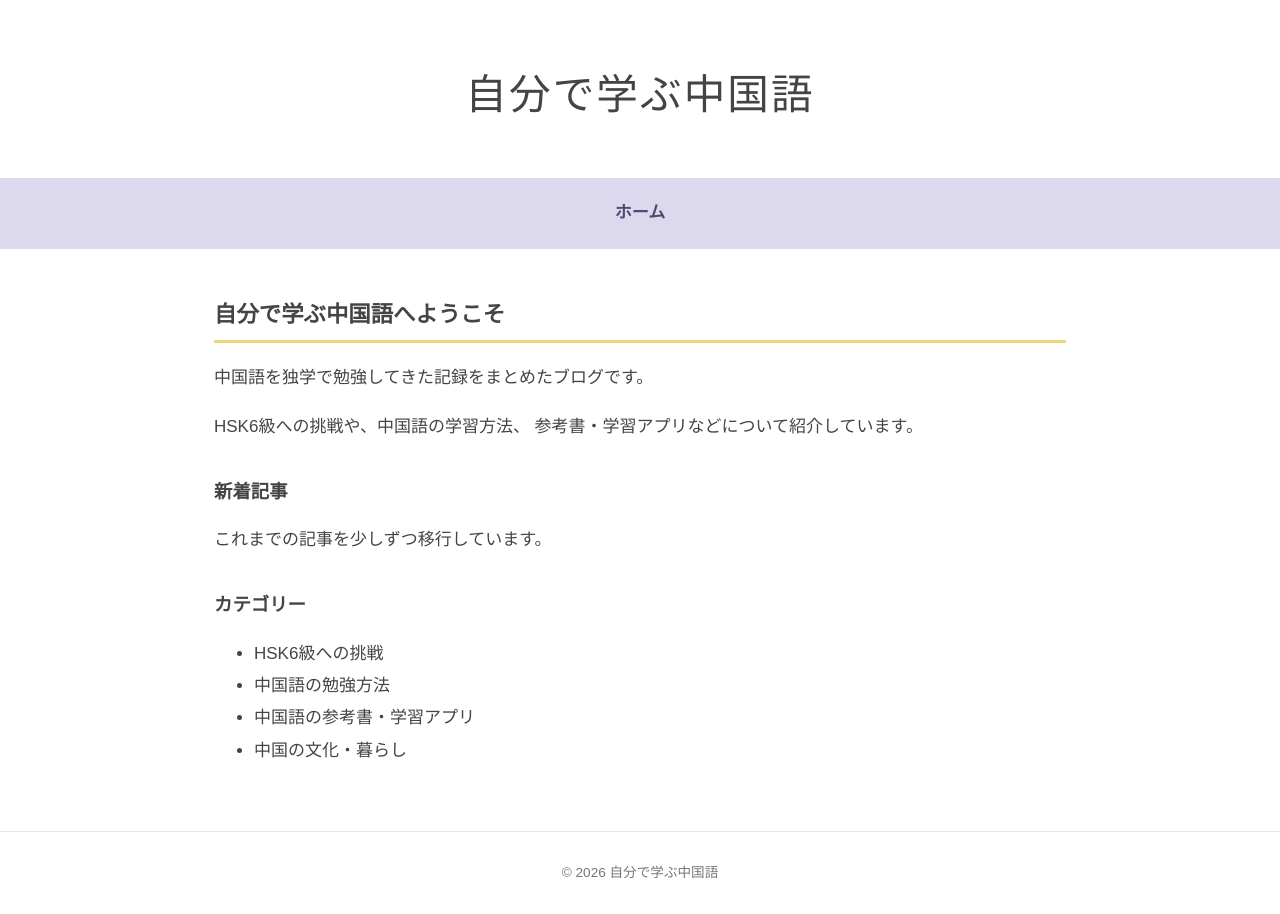
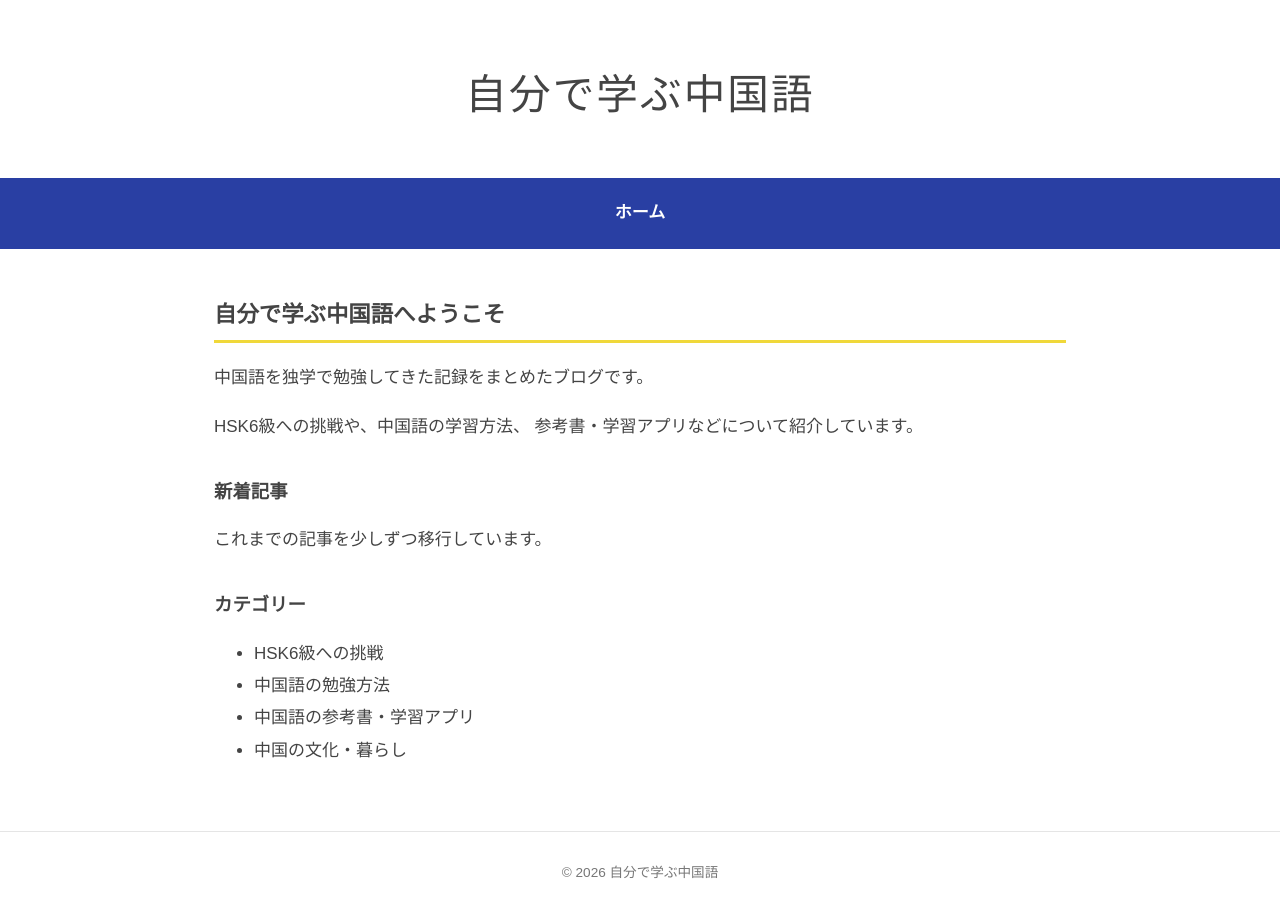
Before and after one commit to linlin-art/jibundemanabu, a Jekyll site: the page built from index.md, in a window 1280 px wide. Built offline with Jekyll 4.4.1, drawn with Linux system fonts in a browser that asks for light colours.

Commit message:
Update default.html

```diff
--- a/_layouts/default.html
+++ b/_layouts/default.html
@@ -44,7 +44,7 @@
     nav {
       margin-top: 52px;
       padding: 15px 20px;
-      background: #DCD8EE;
+      background: #293FA3;
     }
 
     nav a {
@@ -52,13 +52,13 @@
       margin: 0 12px;
       padding: 4px 12px;
       border-radius: 3px;
-      color: #51466D;
+      color: #ffffff;
       font-weight: 700;
       text-decoration: none;
     }
 
     nav a:hover {
-      background: #C9C2E2;
+      background: #203080;
     }
 
     main {
@@ -82,7 +82,7 @@
     main h2 {
       margin-top: 2em;
       padding-bottom: 0.35em;
-      border-bottom: 3px solid #E8D77B;
+      border-bottom: 3px solid #F0D83A;
       font-size: 1.4rem;
       font-weight: 600;
     }
@@ -94,7 +94,7 @@
     }
 
     main a {
-      color: #61518A;
+      color: #3048A5;
       text-decoration: underline;
       text-underline-offset: 0.2em;
     }
@@ -104,8 +104,12 @@
     }
 
     a:focus-visible {
-      outline: 3px solid #61518A;
+      outline: 3px solid #3048A5;
       outline-offset: 4px;
+    }
+
+    nav a:focus-visible {
+      outline-color: #ffffff;
     }
 
     main img {
@@ -116,12 +120,12 @@
     main pre {
       overflow-x: auto;
       padding: 16px;
-      background: #F6F5F9;
+      background: #f5f7f8;
     }
 
     footer {
       padding: 28px 20px;
-      border-top: 1px solid #E8E5EF;
+      border-top: 1px solid #e5e5e5;
       color: #777777;
       text-align: center;
       font-size: 0.85rem;
```
